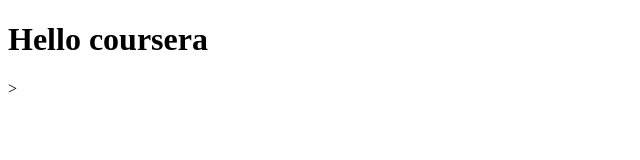
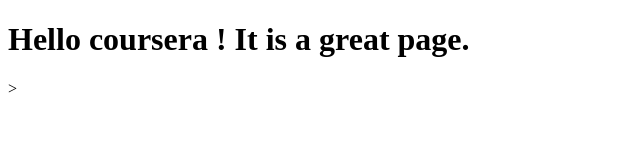
Before and after one commit to marketaj/coursera-test, a plain HTML site: page site/index.html in a window 1280 px wide. Shown: the whole page, without its empty margins (0-640 px from the left). Drawn offline with Linux system fonts and the light colour scheme.

Commit message:
Small addition for first page.

```diff
--- a/site/index.html
+++ b/site/index.html
@@ -4,6 +4,6 @@
 	<title>Hello coursera</title>
 </head>
 <body>
-<h1>Hello coursera</h1>>
+<h1>Hello coursera ! It is a great page.</h1>>
 </body>
 </html>
```
